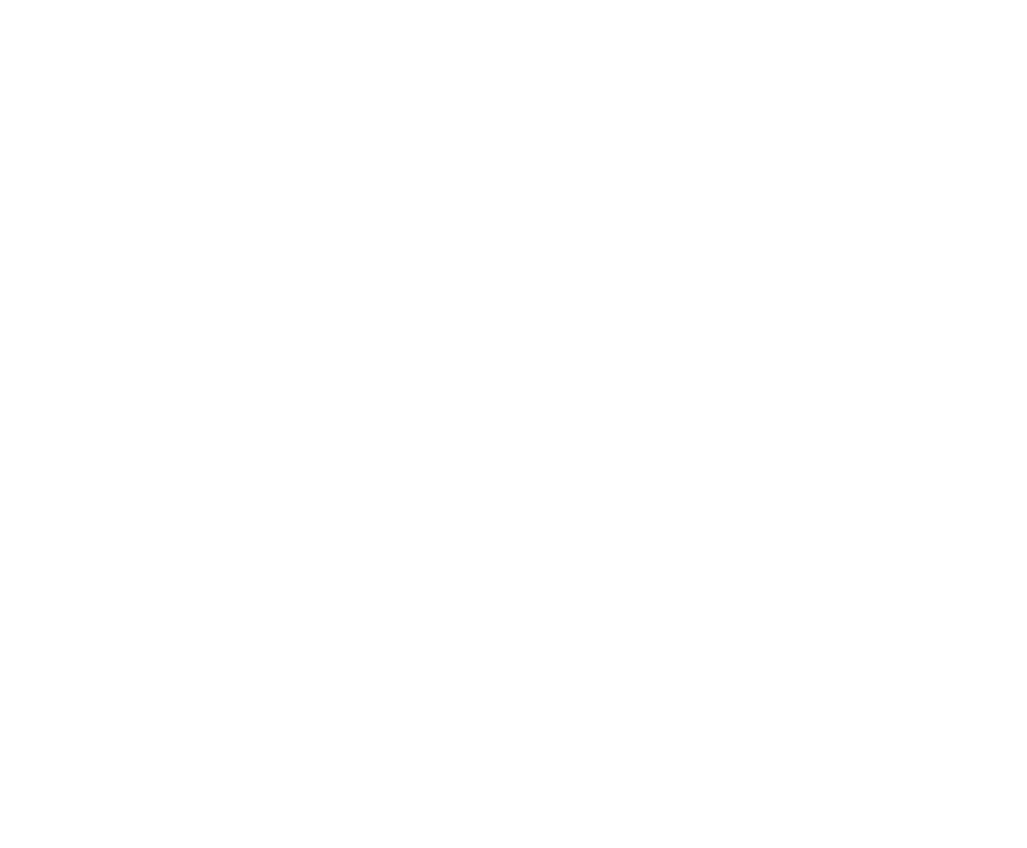
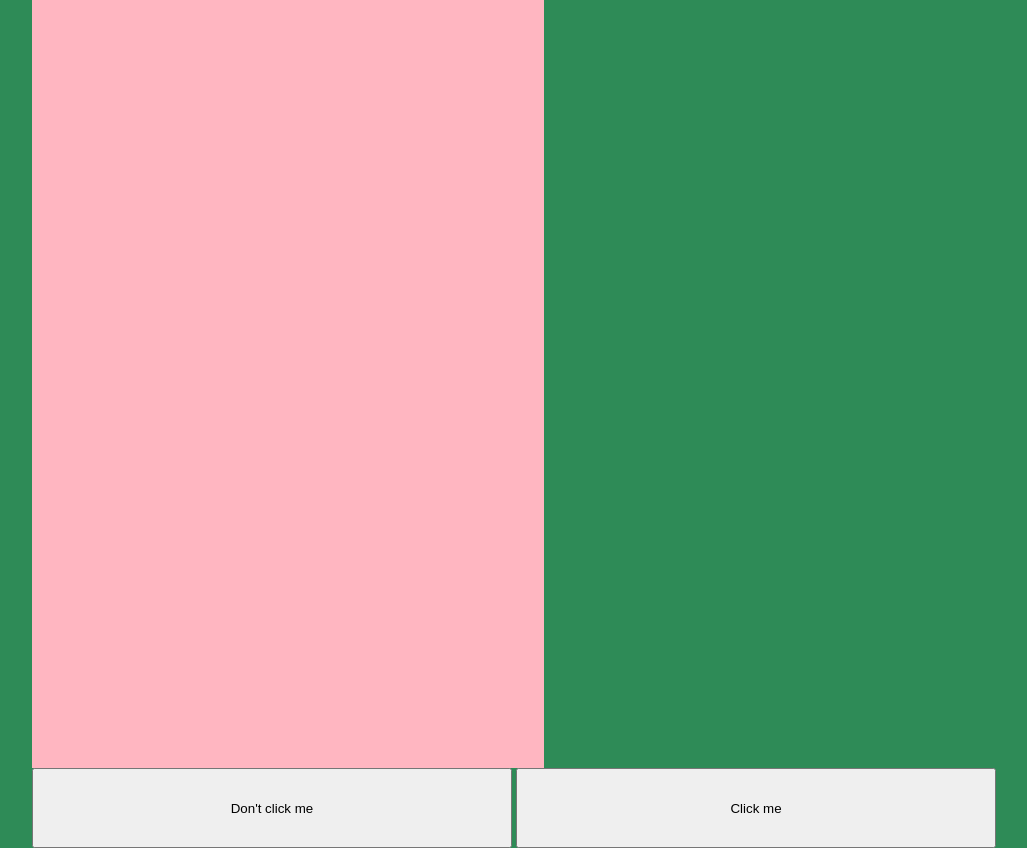
Before and after one commit to JPBanda/Workshop, a plain HTML site: page index.html in a window 1280 px wide. Shown: the whole page, without its empty margins (126-1153 px from the left). Before the commit the page ends 800 px from the top, so only its background shows below. Drawn offline with Linux system fonts and the light colour scheme.

Commit message:
random code om workshopgod Jeroen tevreden te houden

```diff
--- a/CSS/main.css
+++ b/CSS/main.css
@@ -7,4 +7,18 @@
     display: flex;
     justify-content: center;
     align-items: center;
+    flex-direction: column;
+    background-color: seagreen;
 }
+
+section{
+    width: 40vw;
+    height: 60vw;
+    background-color: lightpink;
+}
+
+button{
+    width: 30rem;
+    height: 5rem;
+    position: relative;
+}
--- a/JS/main.js
+++ b/JS/main.js
@@ -0,0 +1,10 @@
+rightButton = document.getElementById("js--right-button");
+wrongButton = document.getElementById("js--wrong-button");
+
+rightButton.addEventListener(click, (e) =>{
+    console.log("You clicked right!");
+})
+
+wrongButton.addEventListener(click, (e)=>{
+    console.log("Listen here you obstinate piece of shit, I know you can read so get your shit together so I can go to bed. Idiot.");
+})
--- a/index.html
+++ b/index.html
@@ -13,9 +13,9 @@
     </header>
     <main>
         <article>
-            <section>
-
-            </section>
+            <section class="js--section"></section>
+            <button id="js--wrong-button"> Don't click me</button>
+            <button id="js--right-button">Click me</button>
         </article>
     </main>
 </body>
```
